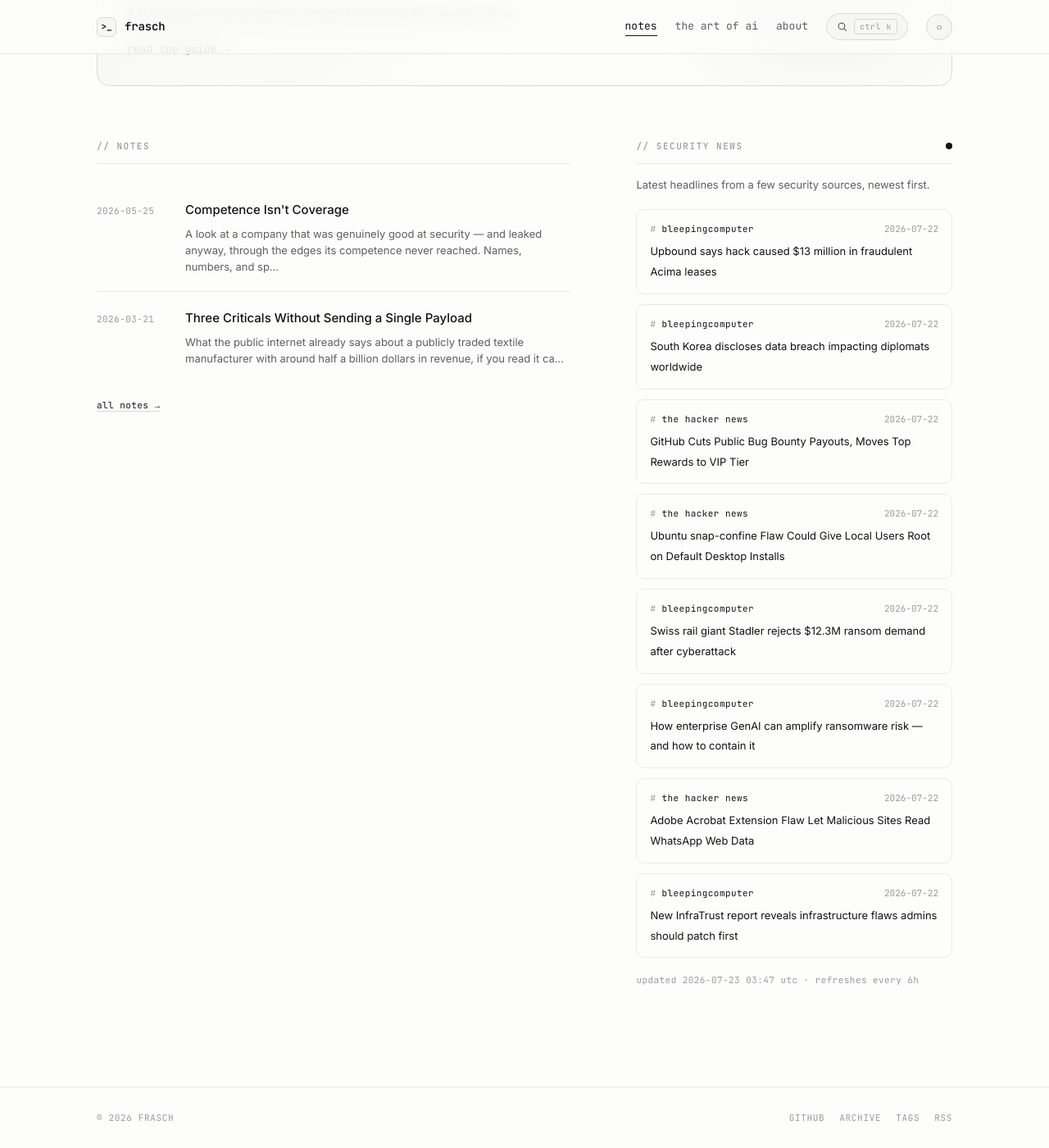
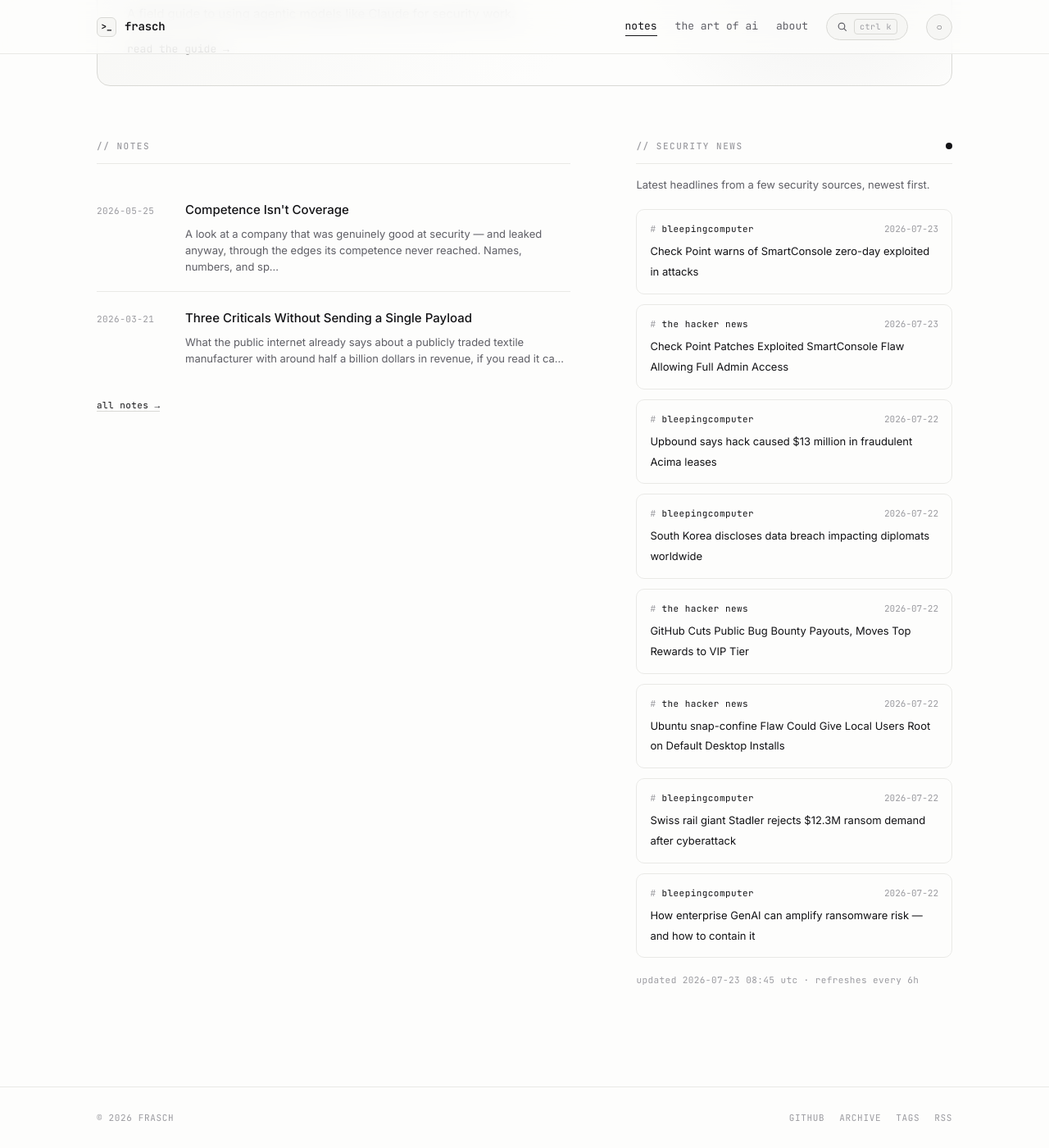
Before and after one commit to whoisfrasch/frasch, a Jekyll site: the page built from index.html, in a window 1280 px wide and 1400 px high, scrolled down 615 px. Shown: the whole window at 82% size. Built offline with Jekyll 4.4.1, drawn with Linux system fonts in a browser that asks for light colours.

Commit message:
Refresh security news feed

```diff
--- a/_data/news.json
+++ b/_data/news.json
@@ -1,6 +1,18 @@
 {
-  "updated": "2026-07-23T03:47:39Z",
+  "updated": "2026-07-23T08:45:47Z",
   "items": [
+    {
+      "source": "bleepingcomputer",
+      "title": "Check Point warns of SmartConsole zero-day exploited in attacks",
+      "link": "https://www.bleepingcomputer.com/news/security/check-point-patches-smartconsole-zero-day-exploited-in-attacks/",
+      "date": "2026-07-23T08:13:07Z"
+    },
+    {
+      "source": "the hacker news",
+      "title": "Check Point Patches Exploited SmartConsole Flaw Allowing Full Admin Access",
+      "link": "https://thehackernews.com/2026/07/check-point-patches-exploited.html",
+      "date": "2026-07-23T06:34:36Z"
+    },
     {
       "source": "bleepingcomputer",
       "title": "Upbound says hack caused $13 million in fraudulent Acima leases",
@@ -36,18 +48,6 @@
       "title": "How enterprise GenAI can amplify ransomware risk — and how to contain it",
       "link": "https://www.bleepingcomputer.com/news/security/how-enterprise-genai-can-amplify-ransomware-risk-and-how-to-contain-it/",
       "date": "2026-07-22T15:30:00Z"
-    },
-    {
-      "source": "the hacker news",
-      "title": "Adobe Acrobat Extension Flaw Let Malicious Sites Read WhatsApp Web Data",
-      "link": "https://thehackernews.com/2026/07/adobe-acrobat-extension-flaw-let.html",
-      "date": "2026-07-22T15:01:21Z"
-    },
-    {
-      "source": "bleepingcomputer",
-      "title": "New InfraTrust report reveals infrastructure flaws admins should patch first",
-      "link": "https://www.bleepingcomputer.com/news/security/new-infratrust-report-reveals-infrastructure-flaws-admins-should-patch-first/",
-      "date": "2026-07-22T14:15:00Z"
     }
   ]
 }
```
